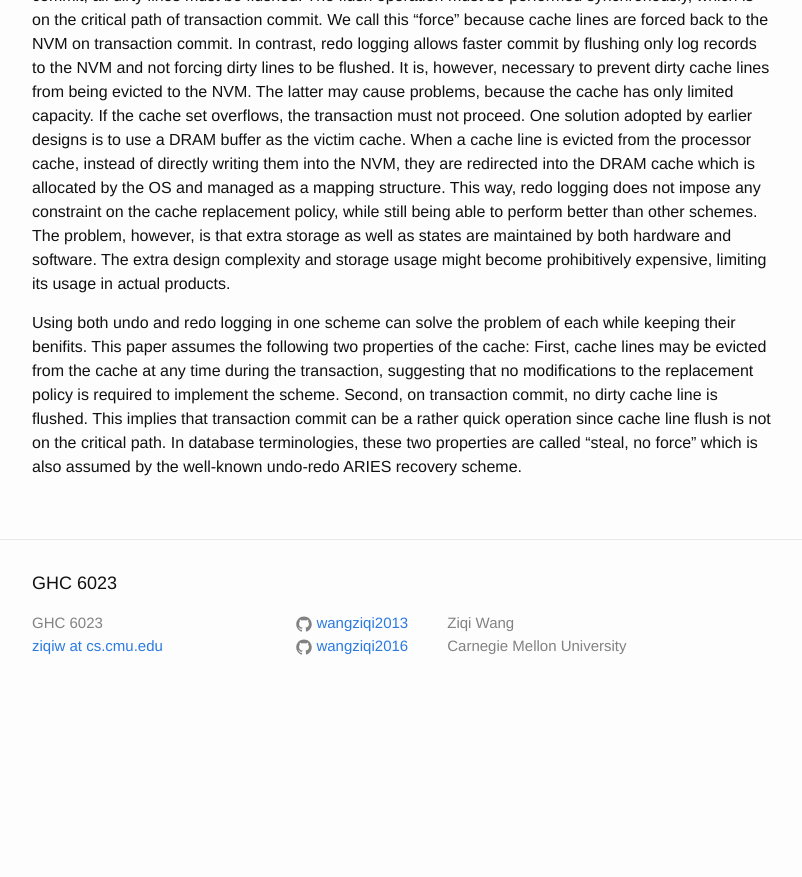
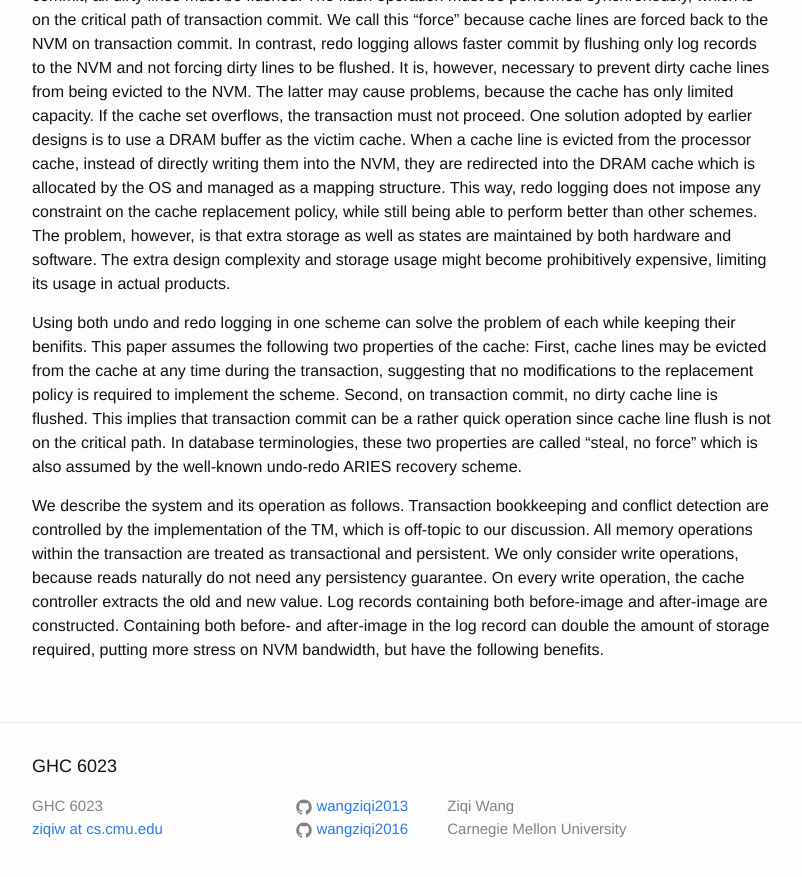
Before and after one commit to wangziqi2013/wangziqi2013.github.io, a Jekyll site: the page built from _posts/2019-01-14-steal-no-force.markdown, in a window 1280 px wide and 900 px high, scrolled down 1045 px. Shown: the top 877 px of the window, without its empty margins (238-1040 px from the left). Built offline with Jekyll 4.4.1, drawn with Linux system fonts in a browser that asks for light colours; before the commit the page ends 1762 px from its top, so only the background shows below that.

Commit message:
Adding log entry

```diff
--- a/_posts/2019-01-14-steal-no-force.markdown
+++ b/_posts/2019-01-14-steal-no-force.markdown
@@ -48,3 +48,10 @@ the transaction, suggesting that no modifications to the replacement policy is r
 on transaction commit, no dirty cache line is flushed. This implies that transaction commit can be a rather quick
 operation since cache line flush is not on the critical path. In database terminologies, these two properties are
 called "steal, no force" which is also assumed by the well-known undo-redo ARIES recovery scheme.
+
+We describe the system and its operation as follows. Transaction bookkeeping and conflict detection are controlled by the
+implementation of the TM, which is off-topic to our discussion. All memory operations within the transaction are treated
+as transactional and persistent. We only consider write operations, because reads naturally do not need any persistency
+guarantee. On every write operation, the cache controller extracts the old and new value. Log records containing both before-image
+and after-image are constructed. Containing both before- and after-image in the log record can double the amount of storage
+required, putting more stress on NVM bandwidth, but have the following benefits.
```
